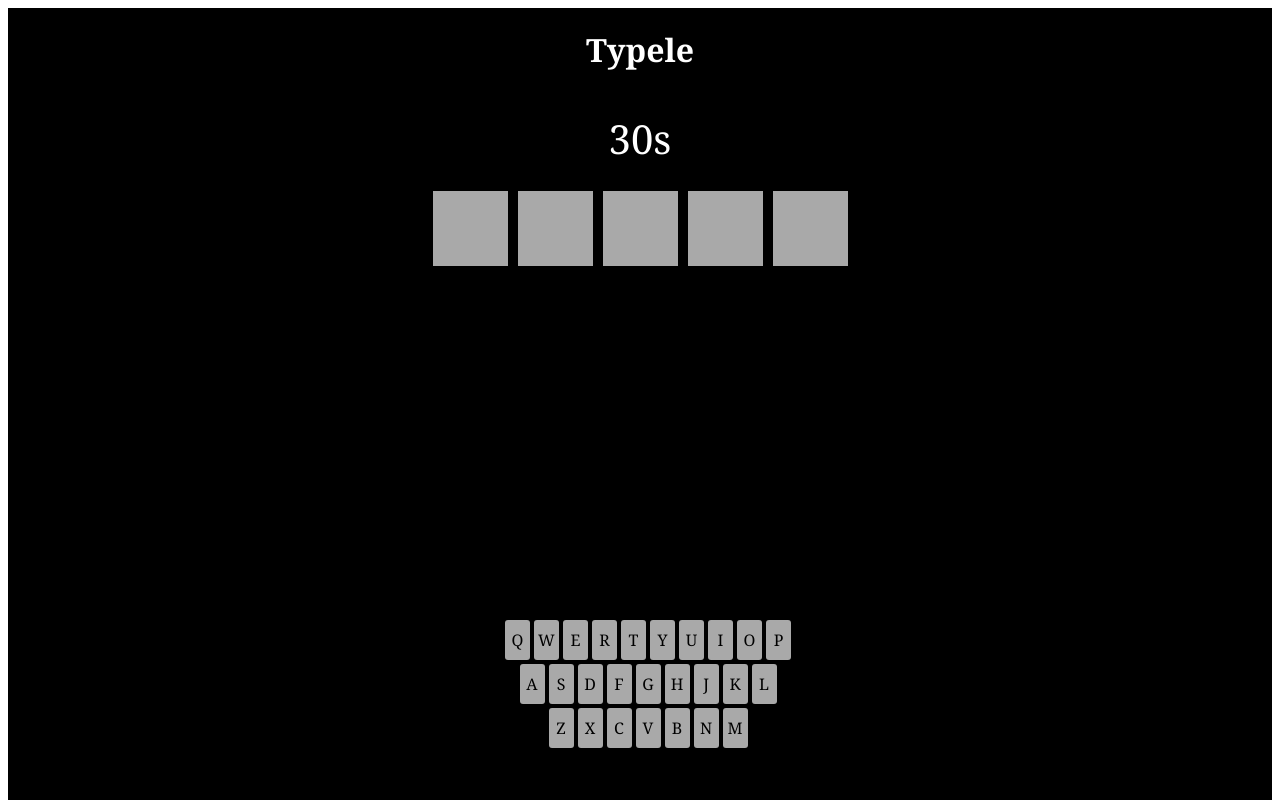
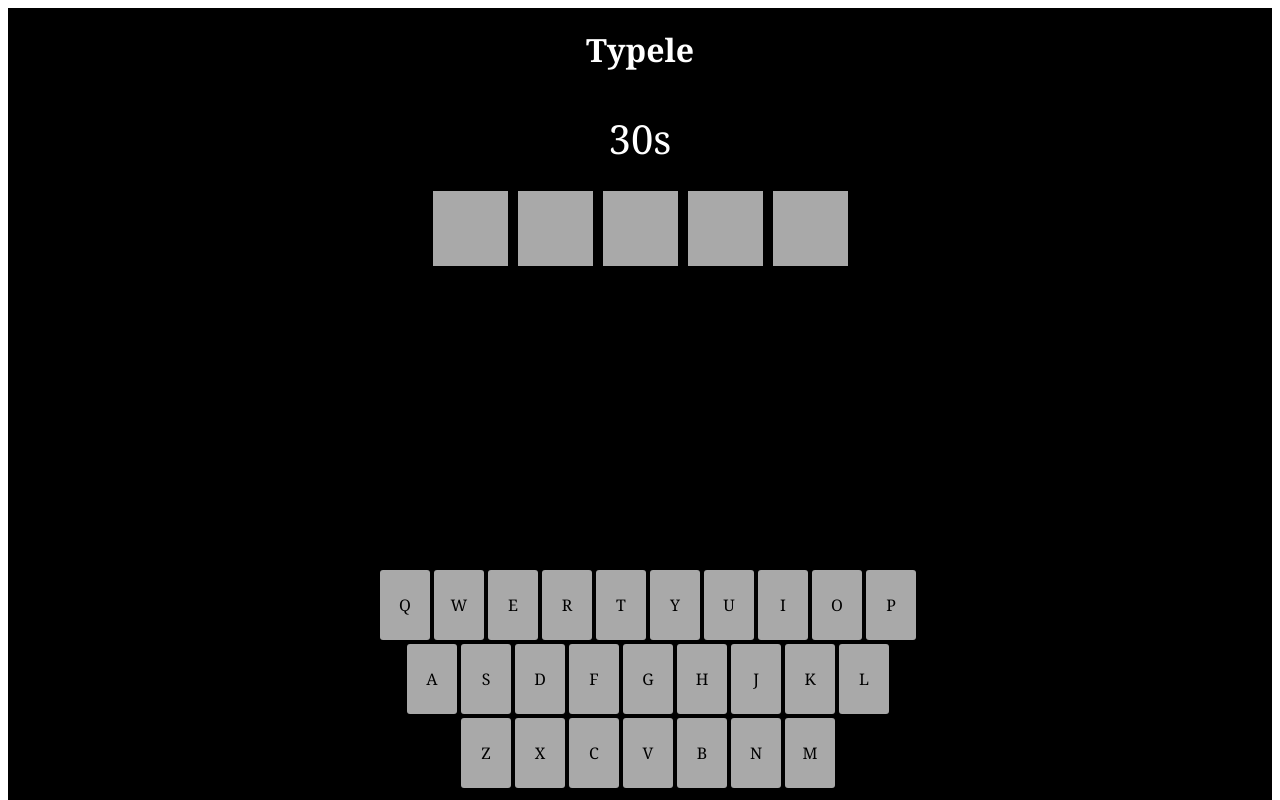
Before and after one commit to TofuStore/Typle, a React app: page / in a window 1280 px wide. Shown: the top 800 px of the page. Built offline with nearby package versions, Linux system fonts and the light colour scheme; no server answers; the HTML template or start-up script is replaced by a standard one.

Commit message:
some css adjustments

```diff
--- a/client/src/components/App.jsx
+++ b/client/src/components/App.jsx
@@ -40,7 +40,7 @@ const Timer = styled.div`
 
 const KeyboardPosition = styled.div`
   position: fixed;
-  bottom: 50px;
+  bottom: 10px;
   width: 100%;
 `;
 
--- a/client/src/components/Key.jsx
+++ b/client/src/components/Key.jsx
@@ -5,8 +5,8 @@ const Rectangle = styled.div`
   display: flex;
   justify-content: center;
   align-items: center;
-  width: 25px;
-  height: 40px;
+  width: 50px;
+  height: 70px;
   border-radius: 3px;
   color: black;
   font-size: 1em;
```
